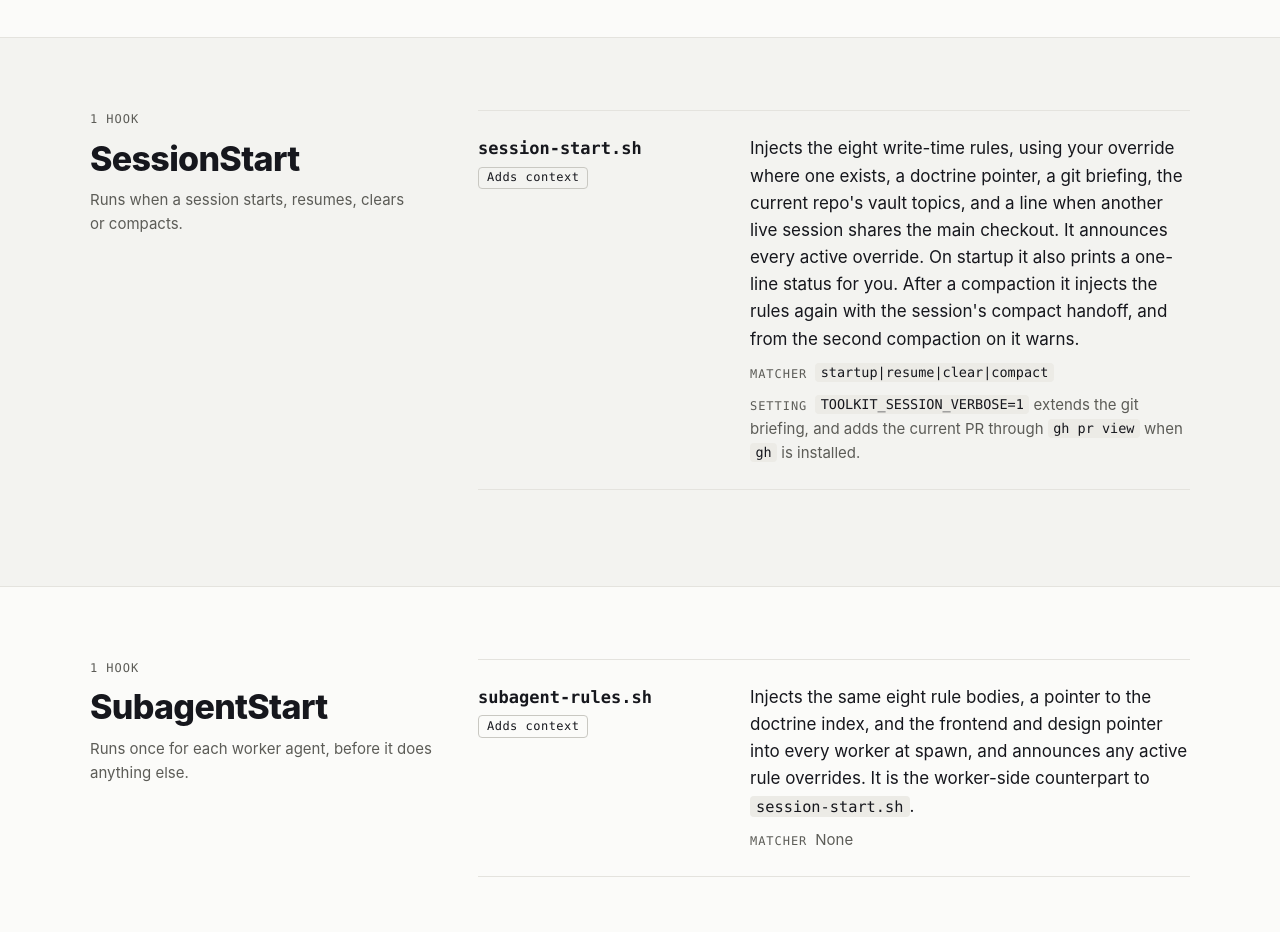
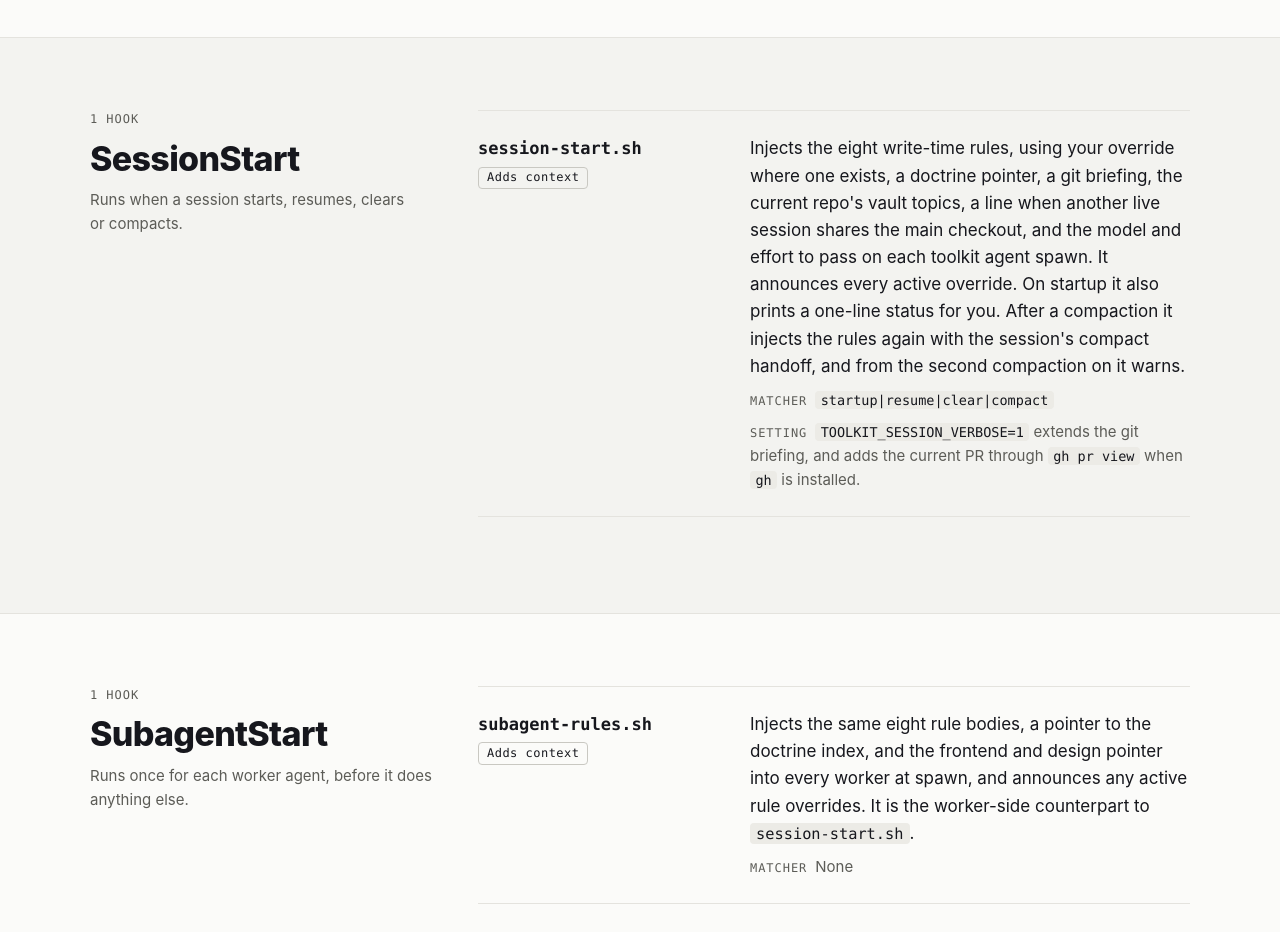
Before and after one commit to shaughnlgh/claude-toolkit, a plain HTML site: page site/hooks.html in a window 1280 px wide. Shown: the part 3340-4272 px from the top of the page. Drawn offline with Linux system fonts and the light colour scheme.

Commit message:
fix(toolkit): release 1.0.2: stop auto mode from refusing a toolkit agent spawn once before it runs, by having session start list each toolkit agent's model and effort from resolve-models.sh --list and the session pass both on the Agent call, so the agent-model.sh hook has nothing to rewrite after the auto mode check, move the hook's model alias conversion into resolve-models.sh --alias as its one definition, have plan-guide rerun the list after a flow rewrites the run options cache, add a hooks check that the list matches what the hook adds, and bring the doctrine, docs, site and release notes in line

```diff
--- a/site/hooks.html
+++ b/site/hooks.html
@@ -155,7 +155,7 @@
 <div id="session-start">
 <dt><code>session-start.sh</code><span class="ref__meta"><span class="tag">Adds context</span></span></dt>
 <dd>
-<p>Injects the eight write-time rules, using your override where one exists, a doctrine pointer, a git briefing, the current repo's vault topics, and a line when another live session shares the main checkout. It announces every active override. On startup it also prints a one-line status for you. After a compaction it injects the rules again with the session's compact handoff, and from the second compaction on it warns.</p>
+<p>Injects the eight write-time rules, using your override where one exists, a doctrine pointer, a git briefing, the current repo's vault topics, a line when another live session shares the main checkout, and the model and effort to pass on each toolkit agent spawn. It announces every active override. On startup it also prints a one-line status for you. After a compaction it injects the rules again with the session's compact handoff, and from the second compaction on it warns.</p>
 <p class="ref__line"><span class="step-label">Matcher</span><code>startup|resume|clear|compact</code></p>
 <p class="ref__line"><span class="step-label">Setting</span><code>TOOLKIT_SESSION_VERBOSE=1</code> extends the git briefing, and adds the current PR through <code>gh pr view</code> when <code>gh</code> is installed.</p>
 </dd>
```
Also changed, not shown: site/release-notes.html (+1 -0 lines), plugins/toolkit/.claude-plugin/plugin.json, 11 other files.
